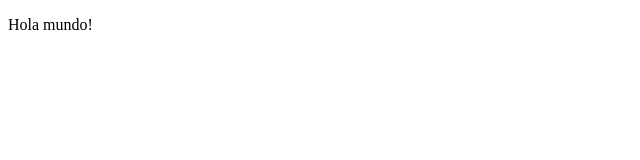
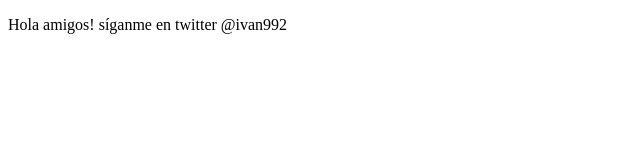
Before and after one commit to navinocrala/proyectoDemoCursoPrework, a plain HTML site: page index.html in a window 1280 px wide. Shown: the whole page, without its empty margins (0-640 px from the left). Drawn offline with Linux system fonts and the light colour scheme.

Commit message:
Cambios, agregamos cuenta de twitter

```diff
--- a/index.html
+++ b/index.html
@@ -8,7 +8,7 @@
 </head>
 <body>
     <p>
-        Hola mundo!
+        Hola amigos! síganme en twitter @ivan992
     </p>
 
 </body>
```
